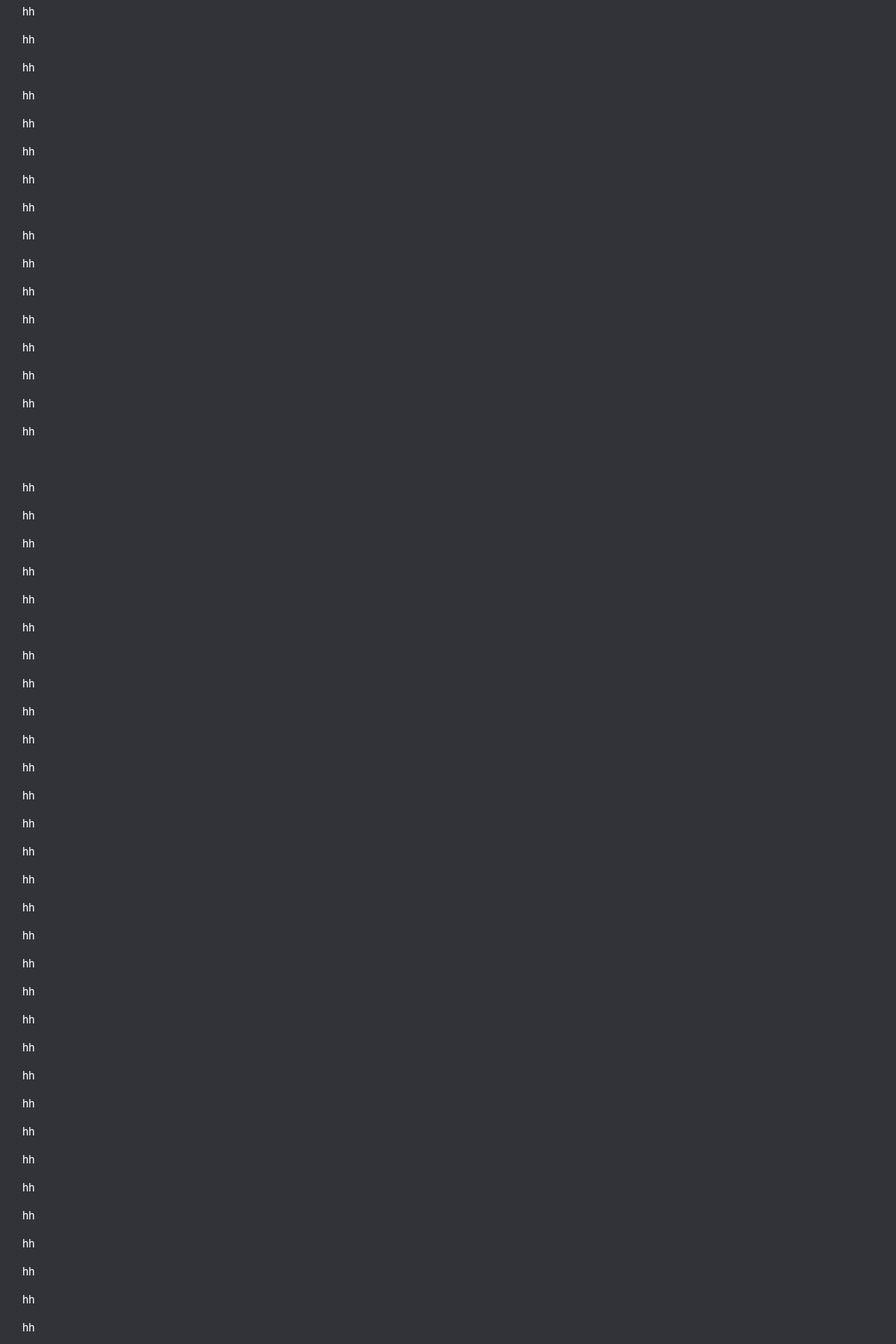
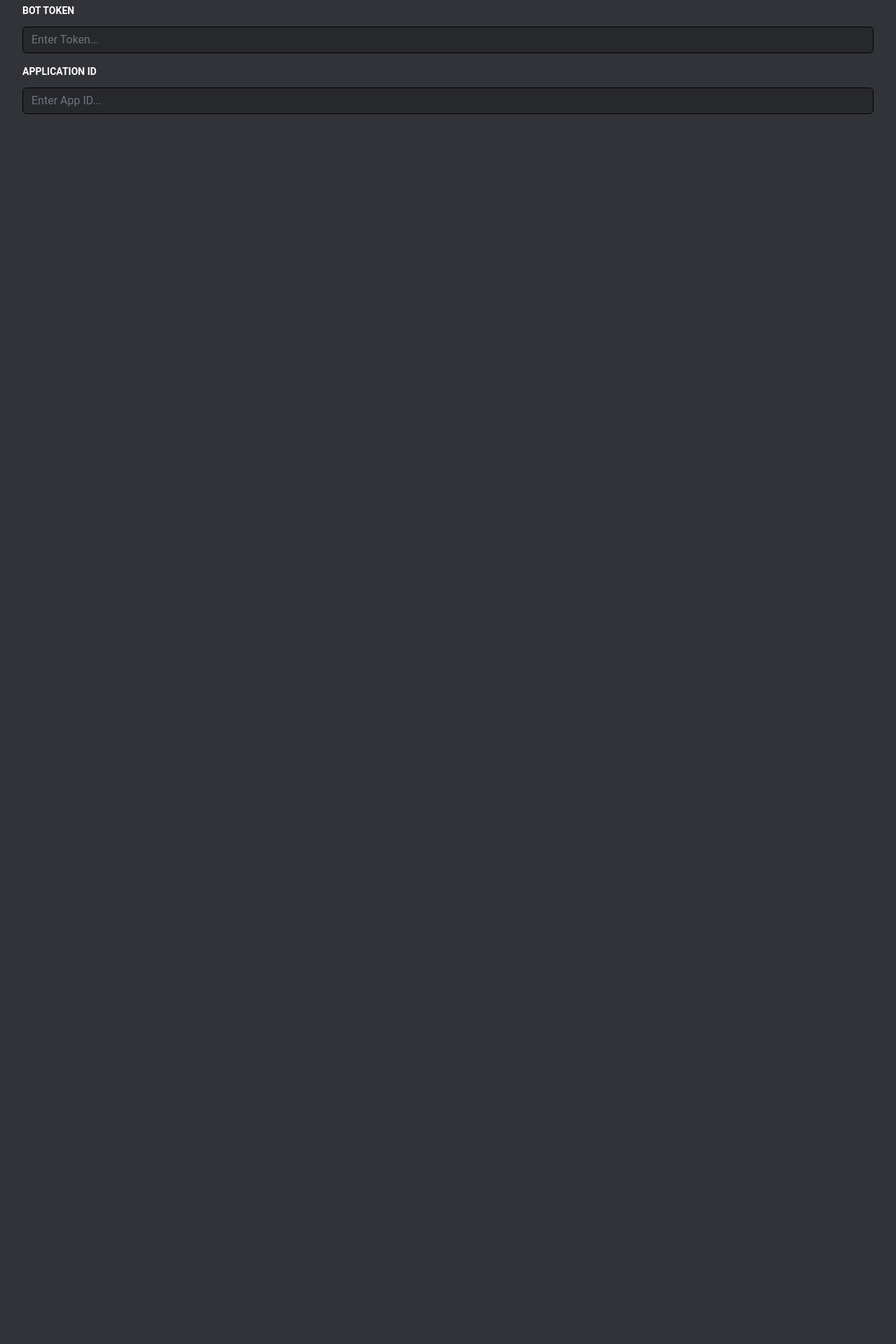
Before and after one commit to OU-GDA/GDA-Bot, a React (Create React App) app: page / in a window 1280 px wide. Shown: the part 120-2040 px from the top of the page at 70% size. After the commit the page ends 800 px from the top, so only its background shows below. Built offline with nearby package versions, Linux system fonts and the light colour scheme.

Commit message:
Input Field

```diff
--- /dev/null
+++ b/src/components/InputField.tsx
@@ -0,0 +1,33 @@
+import Form from "react-bootstrap/Form";
+
+interface InputFieldProps
+{
+    label: string;
+    description?: string;
+    placeholder?: string;
+    defaultValue?: string;
+    onEdit?: (value: string) => void;
+}
+
+const InputField = (props: InputFieldProps) =>
+{
+    return (
+        <>
+            <small className="text-uppercase mb-1 fw-bold">{props.label}</small>
+            {props.description && <small className="text-light">{props.description}</small>}
+            <Form.Control
+                className="bg-dark-gray border-heavy mt-2 mb-3 text-white"
+                defaultValue={props.defaultValue}
+                placeholder={props.placeholder}
+                onChange={(event) => {
+                    if (props.onEdit)
+                    {
+                        props.onEdit(event.currentTarget.value);
+                    }
+                }}
+            />
+        </>
+    );
+}
+
+export default InputField;
--- a/src/pages/Application.tsx
+++ b/src/pages/Application.tsx
@@ -1,68 +1,27 @@
+import { useState } from "react";
+import InputField from "../components/InputField";
 import PageFrame from "../components/PageFrame";
 
 const Application = () =>
 {
+    const [token, setToken] = useState<string>('');
+    const [appID, setAppID] = useState<string>('');
+
     return (
         <PageFrame
             title="Application Overview"
             description="View and edit core application configuration values!"
         >
-            <p>hh</p>
-            <p>hh</p>
-            <p>hh</p>
-            <p>hh</p>
-            <p>hh</p>
-            <p>hh</p>
-            <p>hh</p>
-            <p>hh</p>
-            <p>hh</p>
-            <p>hh</p>
-            <p>hh</p>
-            <p>hh</p>
-            <p>hh</p>
-            <p>hh</p>
-            <p>hh</p>
-            <p>hh</p>
-            <p>hh</p>
-            <p>hh</p>
-            <p>hh</p>
-            <p>hh</p>
-            <p>hh</p>
-            <p>hh</p>
-            <p>hh</p>
-            <p>hh</p>
-            <p>hh</p>
-            <p>hh</p>
-            <p>hh</p>
-            <p>hh</p>
-            <p>hh</p>
-            <p>hh</p>
-            <p>hh</p>
-            <p>hh</p>
-            <p>hh</p>
-            <p>hh</p>
-            <p>hh</p>
-            <p>hh</p>
-            <p>hh</p>
-            <p>hh</p>
-            <p>hh</p>
-            <p>hh</p>
-            <p>hh</p>
-            <p>hh</p>
-            <p>hh</p>
-            <p>hh</p>
-            <p>hh</p>
-            <p>hh</p>
-            <p>hh</p>
-            <p>hh</p>
-            <p>hh</p>
-            <p>hh</p>
-            <p>hh</p>
-            <p>hh</p>
-            <p>hh</p>
-            <p>hh</p>
-            <p>hh</p>
-            <p>hh</p>
+            <InputField
+                label={"Bot Token"}
+                placeholder="Enter Token..."
+                onEdit={setToken}
+            />
+            <InputField
+                label={"Application ID"}
+                placeholder="Enter App ID..."
+                onEdit={setAppID}
+            />
         </PageFrame>
     );
 }
--- a/src/styles/globals.css
+++ b/src/styles/globals.css
@@ -14,6 +14,10 @@ body {
   color: #b3b7bd !important;
 }
 
+.border-heavy {
+  border: 1pt solid #020202;
+}
+
 .bg {
   background-color: #313338 !important;
 }
```
Also changed, not shown: src/data/images/icon.webp (renamed from data/images/icon.webp).
